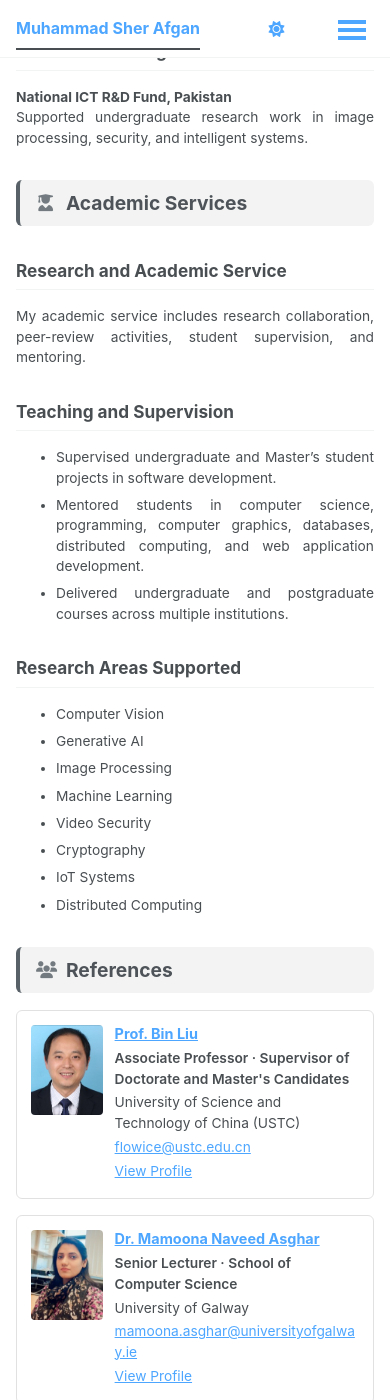
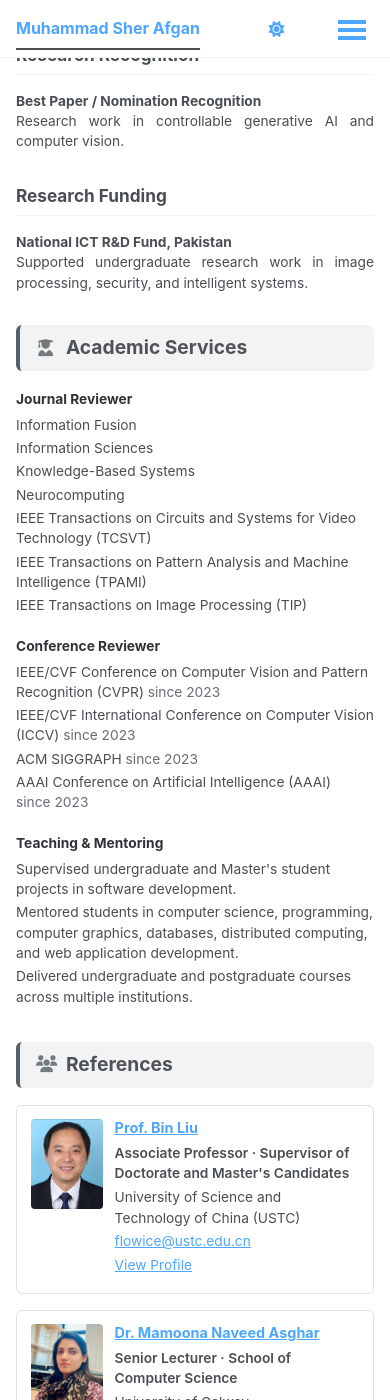
Before and after one commit to MSAfganUSTC/MSAfganUSTC.github.io, a Jekyll site: the page built from _pages/about.md, in a window 390 px wide and 1400 px high, scrolled down 6407 px. Built offline with Jekyll 4.4.1, drawn with Linux system fonts in a browser that asks for light colours; a style sheet for code colours, icons or effects is not loaded.

Commit message:
Add academic services and visitor map

```diff
--- a/_includes/author-profile.html
+++ b/_includes/author-profile.html
@@ -189,4 +189,14 @@
       {% endif %}
     </ul>
   </div>
+
+  <div class="visitor-map-widget no-pdf">
+    <div class="visitor-map-widget__title">VISITOR MAP</div>
+    <div class="visitor-map-widget__map">
+      <script type="text/javascript" id="mapmyvisitors" src="https://mapmyvisitors.com/map.js?d=BfBP-kxEyfUNjAsr1ExzH_4KnERxyYBVpq3TEncavfI&cl=ffffff&w=a"></script>
+      <a href="https://mapmyvisitors.com/web/1c7su" target="_blank" rel="noopener" title="Visit tracker">
+        <img src="https://mapmyvisitors.com/map.png?d=BfBP-kxEyfUNjAsr1ExzH_4KnERxyYBVpq3TEncavfI&cl=ffffff" alt="Visitor map" loading="lazy">
+      </a>
+    </div>
+  </div>
 </div>
--- a/_includes/sections/services.md
+++ b/_includes/sections/services.md
@@ -3,23 +3,36 @@
   <span>Academic Services</span>
 </div>
 
-## Research and Academic Service
+<div class="academic-service-list">
+  <div class="academic-service-row">
+    <div class="academic-service-label">Journal Reviewer</div>
+    <div class="academic-service-content">
+      <div>Information Fusion</div>
+      <div>Information Sciences</div>
+      <div>Knowledge-Based Systems</div>
+      <div>Neurocomputing</div>
+      <div>IEEE Transactions on Circuits and Systems for Video Technology (TCSVT)</div>
+      <div>IEEE Transactions on Pattern Analysis and Machine Intelligence (TPAMI)</div>
+      <div>IEEE Transactions on Image Processing (TIP)</div>
+    </div>
+  </div>
 
-My academic service includes research collaboration, peer-review activities, student supervision, and mentoring.
+  <div class="academic-service-row">
+    <div class="academic-service-label">Conference Reviewer</div>
+    <div class="academic-service-content">
+      <div>IEEE/CVF Conference on Computer Vision and Pattern Recognition (CVPR) <span class="service-year">since 2023</span></div>
+      <div>IEEE/CVF International Conference on Computer Vision (ICCV) <span class="service-year">since 2023</span></div>
+      <div>ACM SIGGRAPH <span class="service-year">since 2023</span></div>
+      <div>AAAI Conference on Artificial Intelligence (AAAI) <span class="service-year">since 2023</span></div>
+    </div>
+  </div>
 
-## Teaching and Supervision
-
-- Supervised undergraduate and Master's student projects in software development.
-- Mentored students in computer science, programming, computer graphics, databases, distributed computing, and web application development.
-- Delivered undergraduate and postgraduate courses across multiple institutions.
-
-## Research Areas Supported
-
-- Computer Vision
-- Generative AI
-- Image Processing
-- Machine Learning
-- Video Security
-- Cryptography
-- IoT Systems
-- Distributed Computing
+  <div class="academic-service-row">
+    <div class="academic-service-label">Teaching &amp; Mentoring</div>
+    <div class="academic-service-content">
+      <div>Supervised undergraduate and Master's student projects in software development.</div>
+      <div>Mentored students in computer science, programming, computer graphics, databases, distributed computing, and web application development.</div>
+      <div>Delivered undergraduate and postgraduate courses across multiple institutions.</div>
+    </div>
+  </div>
+</div>
--- a/_sass/layout/_custom.scss
+++ b/_sass/layout/_custom.scss
@@ -169,3 +169,211 @@ a:focus,
     height: 90px;
   }
 }
+
+/* Publication rows: visual thumbnail on the left, academic metadata on the right. */
+.publication-card {
+  display: grid;
+  grid-template-columns: 210px minmax(0, 1fr);
+  gap: 1rem;
+  align-items: start;
+  padding: 1rem 0;
+  border-bottom: 1px solid #e5e7eb;
+}
+
+.publication-card:first-of-type {
+  padding-top: 0.35rem;
+}
+
+.publication-card--no-image {
+  grid-template-columns: 1fr;
+}
+
+.publication-card__media {
+  display: flex;
+  align-items: center;
+  justify-content: center;
+  min-height: 132px;
+  padding: 0.35rem;
+  border: 1px solid #eceff1;
+  border-radius: 7px;
+  background: #fff;
+  overflow: hidden;
+}
+
+.publication-card__media img {
+  display: block;
+  width: 100%;
+  height: 145px;
+  object-fit: contain;
+  object-position: center;
+}
+
+.publication-card__body {
+  min-width: 0;
+}
+
+.publication-card__title {
+  margin: 0 0 0.45rem;
+  font-size: 1.08em;
+  line-height: 1.35;
+}
+
+.publication-card__authors,
+.publication-card__venue,
+.publication-card__metric {
+  margin: 0.24rem 0;
+  text-align: left !important;
+  line-height: 1.42;
+}
+
+.publication-card__metric {
+  color: #555d63;
+}
+
+.publication-card__actions {
+  display: flex;
+  flex-wrap: wrap;
+  align-items: center;
+  gap: 0.55rem;
+  margin-top: 0.6rem;
+}
+
+.publication-action,
+.publication-action:visited {
+  display: inline-flex;
+  align-items: center;
+  gap: 0.35rem;
+  min-height: 30px;
+  padding: 0.28rem 0.68rem;
+  border-radius: 999px;
+  background: #f1f3f5;
+  color: #4da6ff !important;
+  font-size: 0.88em;
+  font-weight: 600;
+  line-height: 1;
+  text-decoration: none !important;
+}
+
+.publication-action:hover,
+.publication-action:focus {
+  background: #e9ecef;
+  color: #4da6ff !important;
+  text-decoration: none !important;
+}
+
+.publication-cite {
+  display: inline-block;
+  position: relative;
+}
+
+.publication-cite > summary {
+  list-style: none;
+  cursor: pointer;
+}
+
+.publication-cite > summary::-webkit-details-marker {
+  display: none;
+}
+
+.publication-cite pre {
+  max-width: min(680px, 80vw);
+  margin-top: 0.55rem;
+  padding: 0.8rem;
+  border: 1px solid #e2e5e8;
+  border-radius: 6px;
+  background: #f7f8f9;
+  white-space: pre-wrap;
+  overflow-wrap: anywhere;
+  font-size: 0.82em;
+  line-height: 1.4;
+}
+
+@media (max-width: 760px) {
+  .publication-card {
+    grid-template-columns: 1fr;
+  }
+
+  .publication-card__media {
+    width: min(100%, 360px);
+    min-height: 0;
+  }
+
+  .publication-card__media img {
+    height: auto;
+    max-height: 220px;
+  }
+}
+
+/* Academic service rows: compact two-column layout inspired by academic CV sites. */
+.academic-service-list {
+  display: grid;
+  gap: 1rem;
+}
+
+.academic-service-row {
+  display: grid;
+  grid-template-columns: minmax(130px, 165px) minmax(0, 1fr);
+  gap: 1.15rem;
+  align-items: start;
+}
+
+.academic-service-label {
+  font-weight: 700;
+  color: #2f3337;
+  line-height: 1.45;
+}
+
+.academic-service-content {
+  min-width: 0;
+  line-height: 1.48;
+}
+
+.academic-service-content > div {
+  margin-bottom: 0.18rem;
+  text-align: left;
+}
+
+.service-year {
+  color: #666d73;
+  white-space: nowrap;
+}
+
+/* Visitor map shown beneath the author/sidebar information; excluded from PDF. */
+.visitor-map-widget {
+  margin-top: 1.2rem;
+  padding-top: 1rem;
+  border-top: 1px solid #e5e5e5;
+}
+
+.visitor-map-widget__title {
+  margin-bottom: 0.65rem;
+  color: #6b7075;
+  font-size: 0.78em;
+  font-weight: 700;
+  letter-spacing: 0.08em;
+}
+
+.visitor-map-widget__map {
+  width: 100%;
+  overflow: hidden;
+}
+
+.visitor-map-widget__map img,
+.visitor-map-widget__map iframe,
+.visitor-map-widget__map canvas,
+.visitor-map-widget__map svg {
+  display: block;
+  max-width: 100% !important;
+  height: auto;
+}
+
+@media (max-width: 760px) {
+  .academic-service-row {
+    grid-template-columns: 1fr;
+    gap: 0.3rem;
+  }
+
+  .academic-service-label {
+    margin-top: 0.15rem;
+  }
+}
```
